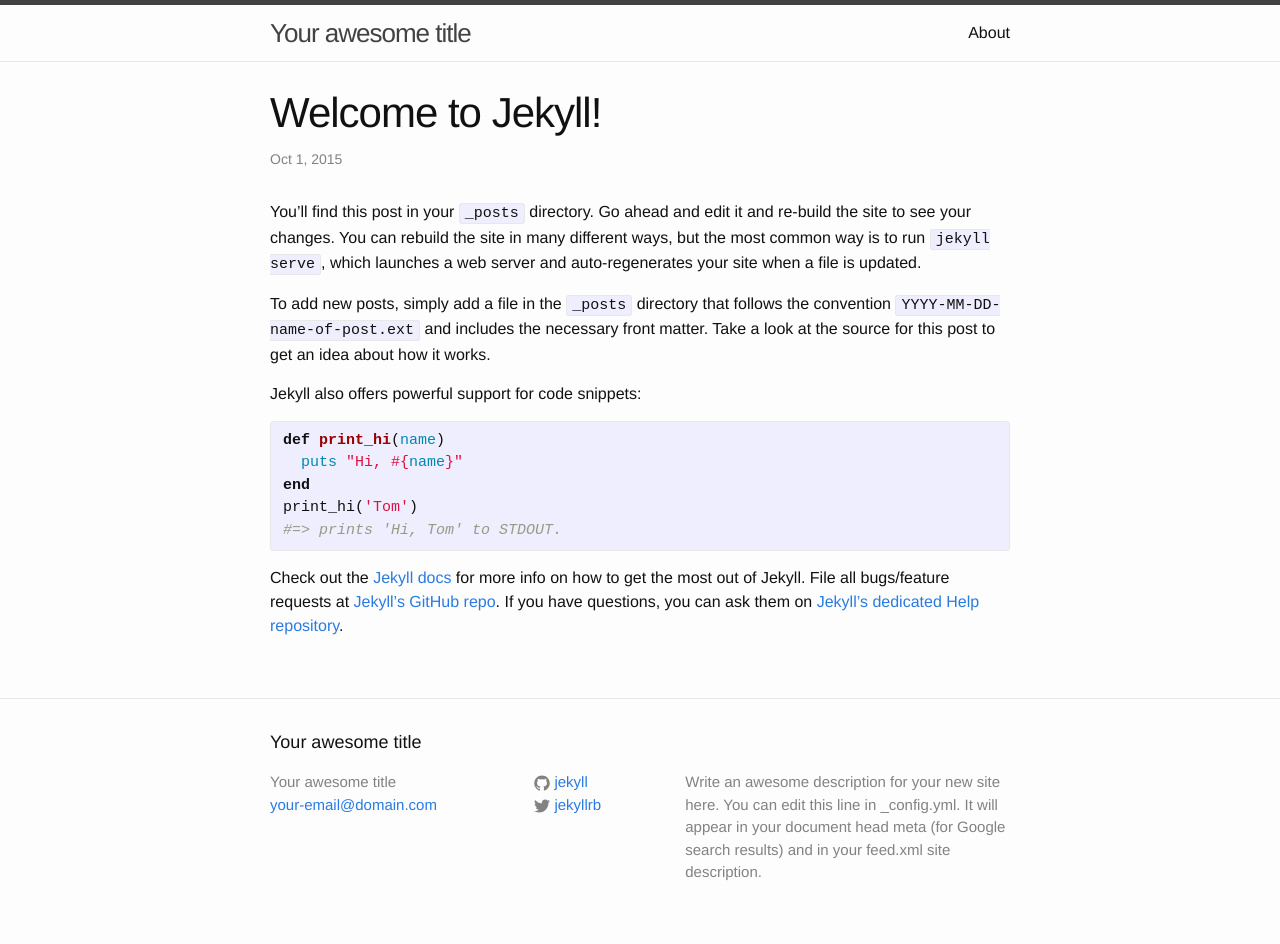
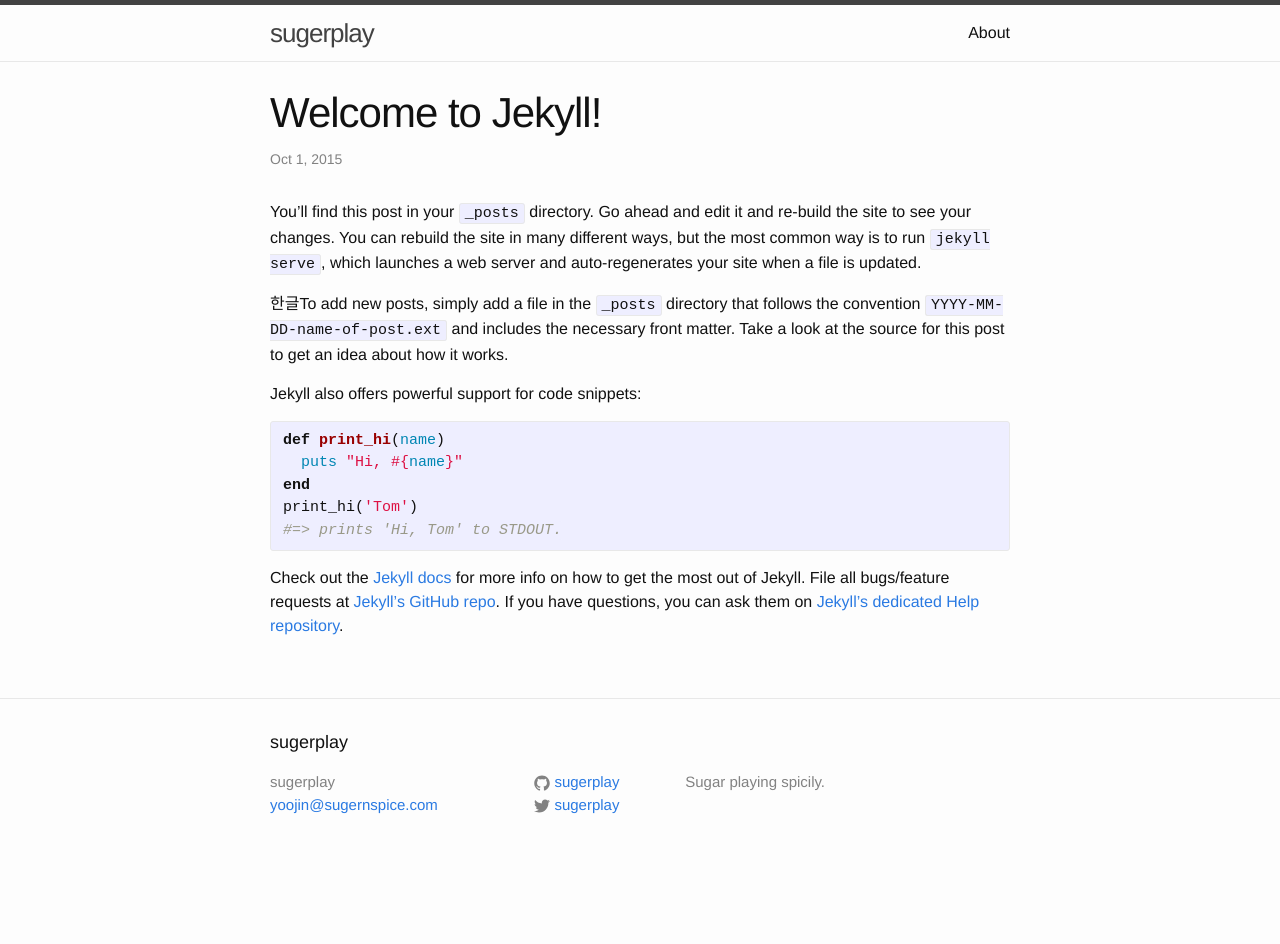
Before and after one commit to sugerplay/sugerplay.github.io, a Jekyll site: the page built from _posts/2015-10-01-welcome-to-jekyll.md, in a window 1280 px wide. Built offline with Jekyll 4.4.1, drawn with Linux system fonts in a browser that asks for light colours; Markdown is read by kramdown in place of the engine named in the settings; after the commit the page ends 900 px from its top, so only the background shows below that.

```diff
--- a/_config.yml
+++ b/_config.yml
@@ -1,14 +1,16 @@
 # Site settings
-title: Your awesome title
-email: your-email@domain.com
+title: sugerplay
+email: yoojin@sugernspice.com
 description: > # this means to ignore newlines until "baseurl:"
-  Write an awesome description for your new site here. You can edit this
-  line in _config.yml. It will appear in your document head meta (for
-  Google search results) and in your feed.xml site description.
+  Sugar playing spicily.
 baseurl: "" # the subpath of your site, e.g. /blog/
-url: "http://yourdomain.com" # the base hostname & protocol for your site
-twitter_username: jekyllrb
-github_username:  jekyll
+url: "http://sugerplay.github.io" # the base hostname & protocol for your site
+twitter_username: sugerplay
+github_username:  sugerplay
 
 # Build settings
 markdown: kramdown
+
+markdown: redcarpet
+redcarpet:
+  extensions: ["no_intra_emphasis", "fenced_code_blocks", "autolink", "strikethrough", "superscript", "with_toc_data", "tables"]
--- a/_posts/2015-10-01-welcome-to-jekyll.markdown
+++ b/_posts/2015-10-01-welcome-to-jekyll.md
@@ -6,7 +6,7 @@ categories: jekyll update
 ---
 You’ll find this post in your `_posts` directory. Go ahead and edit it and re-build the site to see your changes. You can rebuild the site in many different ways, but the most common way is to run `jekyll serve`, which launches a web server and auto-regenerates your site when a file is updated.
 
-To add new posts, simply add a file in the `_posts` directory that follows the convention `YYYY-MM-DD-name-of-post.ext` and includes the necessary front matter. Take a look at the source for this post to get an idea about how it works.
+한글To add new posts, simply add a file in the `_posts` directory that follows the convention `YYYY-MM-DD-name-of-post.ext` and includes the necessary front matter. Take a look at the source for this post to get an idea about how it works.
 
 Jekyll also offers powerful support for code snippets:
 
```
Also changed, not shown: _posts/2015-10-01-jekyll.md (added, +10 -0 lines).
